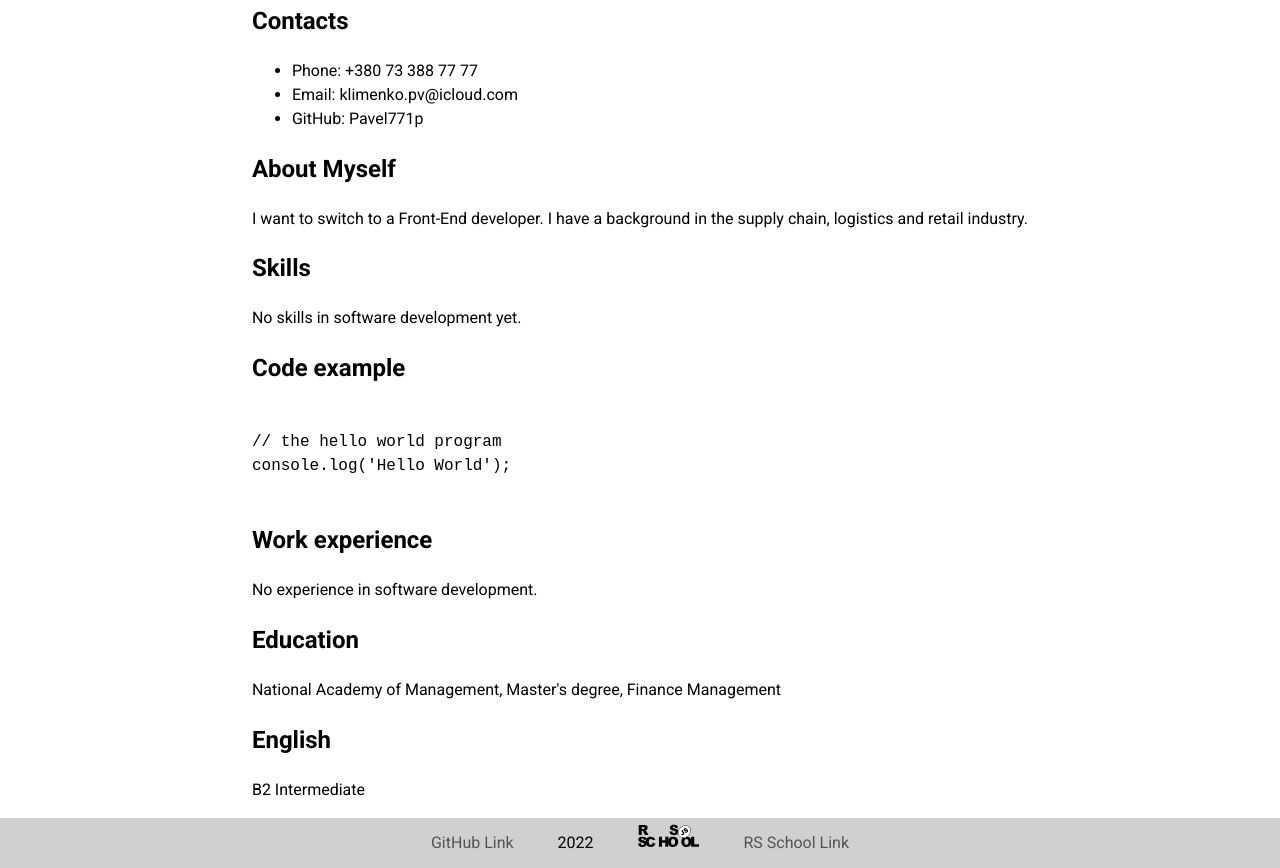
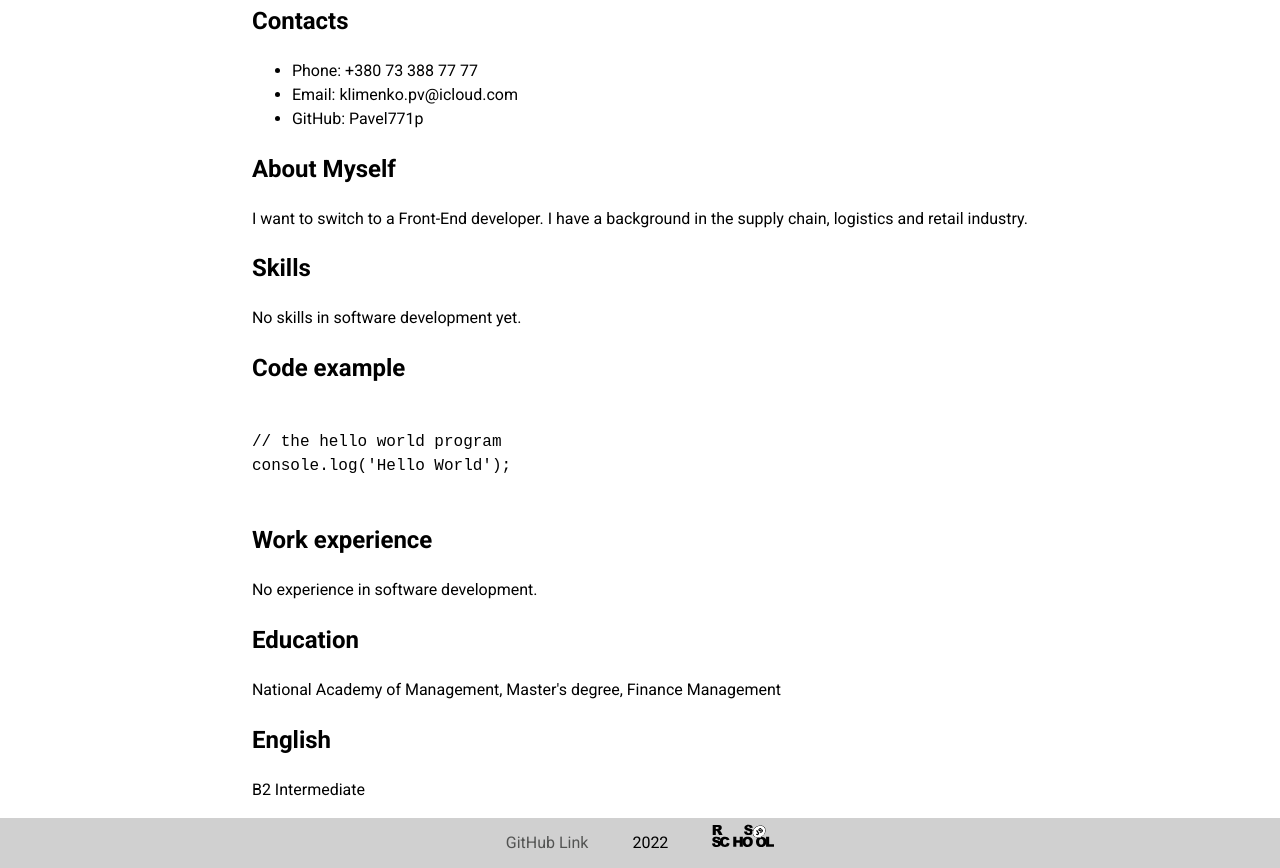
Before and after one commit to Pavel771p/rsschool-cv, a plain HTML site: page index.html in a window 1280 px wide. Shown: the part 387-1255 px from the top of the page. Drawn offline with Linux system fonts and the light colour scheme.

Commit message:
init: logo link correction

```diff
--- a/index.html
+++ b/index.html
@@ -81,8 +81,9 @@ console.log('Hello World');
         <div class="container">
             <a href="https://github.com/Pavel771p" class="footer-link footer-item">GitHub Link</a>
             <span class="footer-item">2022</span>
-            <img src="./images/rs-logo.svg" alt="Rs-Logo" height="25" class="footer-item">
-            <a href="https://rs.school/js/" class="footer-link footer-item">RS School Link</a>
+            <a href="https://rs.school/js/">
+                <img src="./images/rs-logo.svg" alt="Rs-Logo" height="25" class="footer-item">
+            </a>
         </div>
     </footer>
 
```
